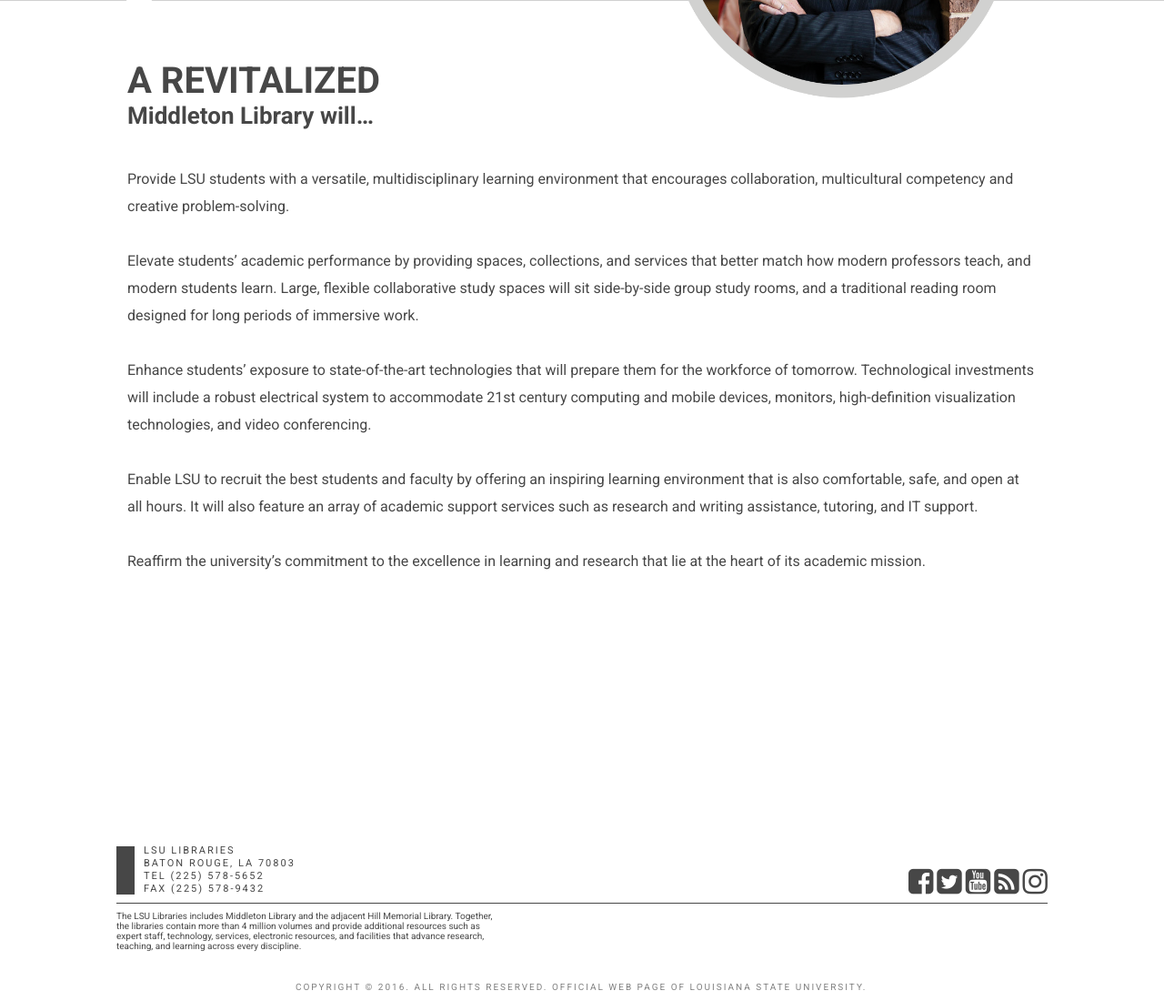
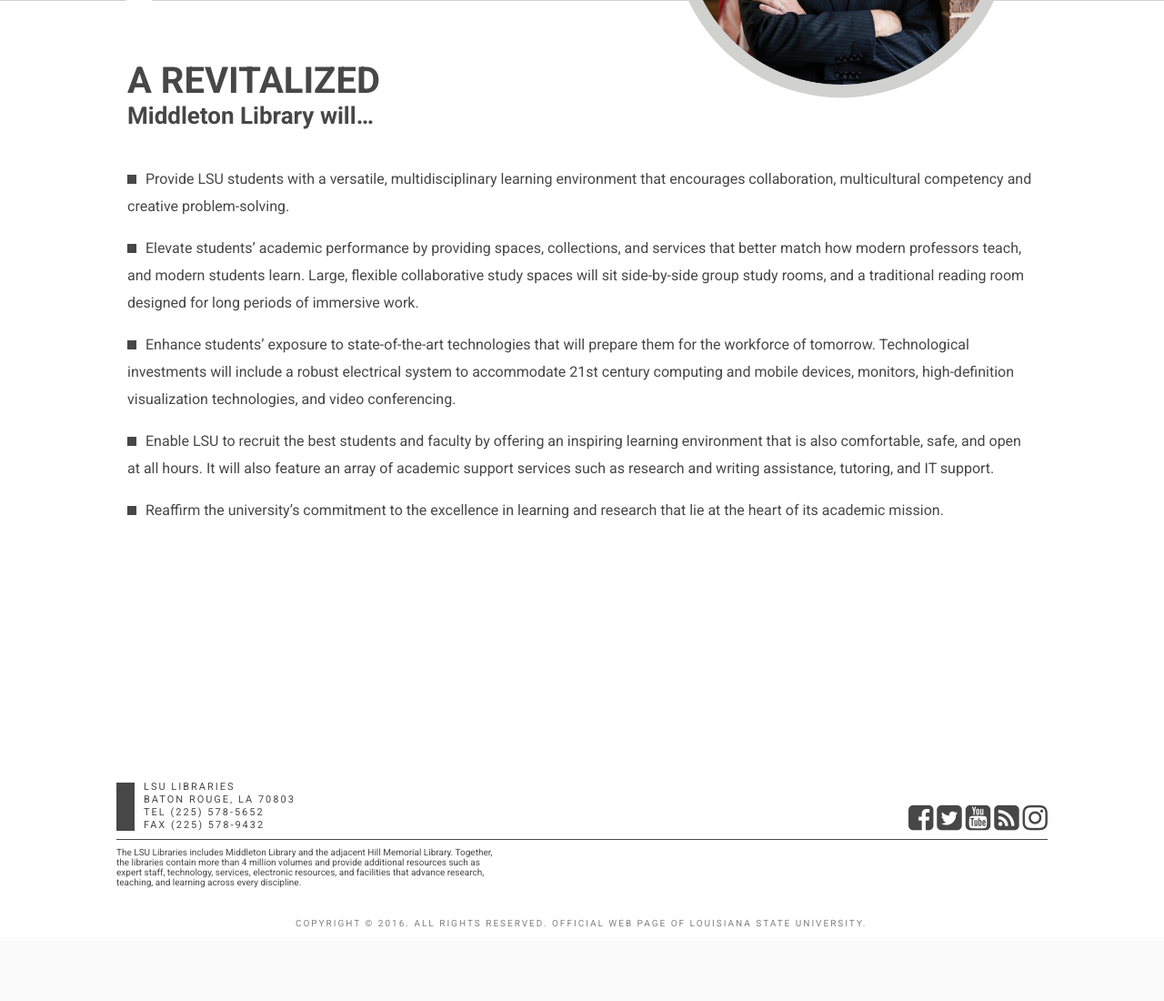
Before and after one commit to lsulibraries/naming, a PHP site: page / in a window 1280 px wide. Shown: the part 2195-3295 px from the top of the page at 91% size. After the commit the page ends 3213 px from the top, so only its background shows below. Run offline with PHP 8.4, Linux system fonts and the light colour scheme.

Commit message:
Adds bullets to last page

```diff
--- a/css/pastel.css
+++ b/css/pastel.css
@@ -2469,6 +2469,14 @@
 .textBody3 h3 {
   margin-bottom: 40px;
 }
+.textBody3 p::before {
+  content: '';
+  width: 10px;
+  height: 10px;
+  display: inline-block;
+  background: #474747;
+  margin-right: 10px;
+}
 
 h3 {
   margin: 0px;
--- a/css/pastel.scss
+++ b/css/pastel.scss
@@ -2516,6 +2516,15 @@
   margin-bottom: 40px;
   }
 
+  p::before{
+    content: '';
+    width: 10px;
+    height: 10px;
+    display: inline-block;
+    background: #474747;
+    margin-right: 10px;
+  }
+
 }
 
 
--- a/index.php
+++ b/index.php
@@ -357,11 +357,15 @@
   <h2>A REVITALIZED</h2>
   <h3>Middleton Library will…</h3>
     <div class="textContent">
-   Provide LSU students with a versatile, multidisciplinary learning environment that encourages collaboration, multicultural competency and creative problem-solving.<br><br>
-Elevate students’ academic performance by providing spaces, collections, and services that better match how modern professors teach, and modern students learn. Large, flexible collaborative study spaces will sit side-by-side group study rooms, and a traditional reading room designed for long periods of immersive work.
-    <br><br>
-    Enhance students’ exposure to state-of-the-art technologies that will prepare them for the workforce of tomorrow. Technological investments will include a robust electrical system to accommodate 21st century computing and mobile devices, monitors, high-definition visualization technologies, and video conferencing. <br><br>
-Enable LSU to recruit the best students and faculty by offering an inspiring learning environment that is also comfortable, safe, and open at all hours. It will also feature an array of academic support services such as research and writing assistance, tutoring, and IT support. <br><br>Reaffirm the university’s commitment to the excellence in learning and research that lie at the heart of its academic mission. <br><br>
+<p>Provide LSU students with a versatile, multidisciplinary learning environment that encourages collaboration, multicultural competency and creative problem-solving.</p>
+
+<p>Elevate students’ academic performance by providing spaces, collections, and services that better match how modern professors teach, and modern students learn. Large, flexible collaborative study spaces will sit side-by-side group study rooms, and a traditional reading room designed for long periods of immersive work.</p>
+
+<p>Enhance students’ exposure to state-of-the-art technologies that will prepare them for the workforce of tomorrow. Technological investments will include a robust electrical system to accommodate 21st century computing and mobile devices, monitors, high-definition visualization technologies, and video conferencing.</p>
+
+<p>Enable LSU to recruit the best students and faculty by offering an inspiring learning environment that is also comfortable, safe, and open at all hours. It will also feature an array of academic support services such as research and writing assistance, tutoring, and IT support. </p>
+
+<p>Reaffirm the university’s commitment to the excellence in learning and research that lie at the heart of its academic mission. </p>
 
 
 
```
Lines whose indentation alone changed are shown as unchanged.
